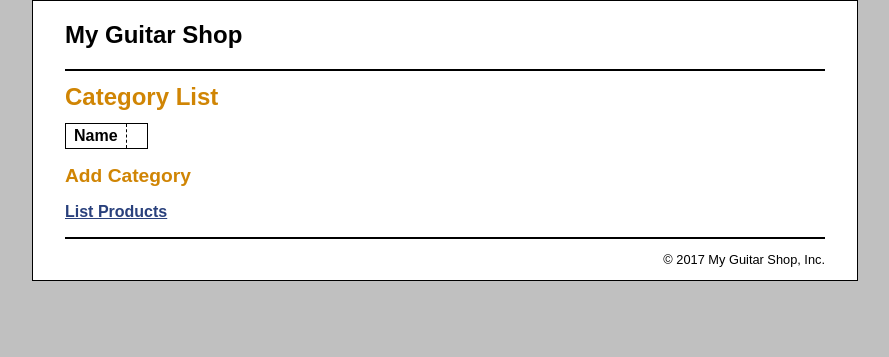
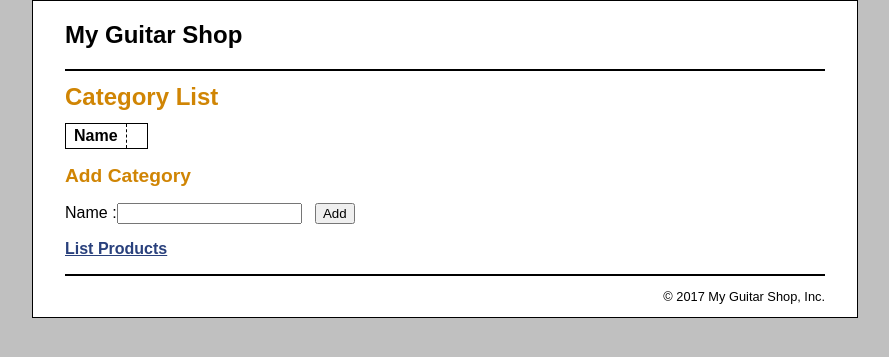
Before and after one commit to parepallysvp/ch05_ex1, a PHP site: page /product_manager/category_list.php in a window 1280 px wide. Shown: the top 357 px of the page, without its empty margins (195-1084 px from the left). Run offline with PHP 8.4, Linux system fonts and the light colour scheme; data that the repository does not hold is empty.

Commit message:
added category list, delete buttons, and add from for adding new categories

```diff
--- a/product_manager/category_list.php
+++ b/product_manager/category_list.php
@@ -18,7 +18,11 @@
     </table>
 
     <h2>Add Category</h2>
-    <!-- add code for form here -->
+	<form>
+	<p><label>Name :</label><input type="text" name="category_name"> &nbsp <input type="submit" value="Add"></p>
+	</form>
+
+<!-- add code for form here -->
 
     <p><a href="index.php?action=list_products">List Products</a></p>
 
```
